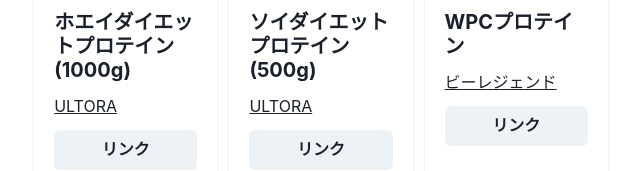
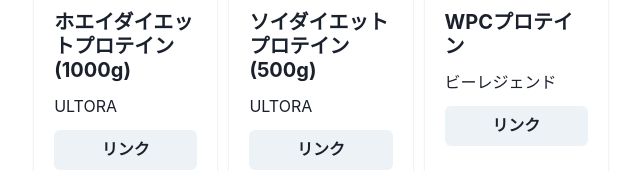
Before and after one commit to hntk03/proteins, a Next.js app: page / in a window 1280 px wide. Shown: the part 315-486 px from the top of the page, without its empty margins (319-959 px from the left). Built offline with nearby package versions, Linux system fonts and the light colour scheme.

Commit message:
add company

```diff
--- /dev/null
+++ b/src/components/company.js
@@ -0,0 +1,6 @@
+export default class Company {
+	constructor(name, url){
+		this.name = name;
+		this.url = url
+	}
+}
--- a/src/components/product.js
+++ b/src/components/product.js
@@ -1,3 +1,5 @@
+import Company from '../components/company';
+
 export default class Product {
 	constructor(name, company, imgUrl, tags, tastes){
 		this.name = name;
--- a/src/components/proteinCard.js
+++ b/src/components/proteinCard.js
@@ -1,7 +1,7 @@
 import { Heading, Image, Card, Stack,  CardHeader, CardBody, CardFooter } from '@chakra-ui/react';
 import { Button, Popover, PopoverTrigger, PopoverContent, PopoverArrow, PopoverCloseButton, PopoverBody } from '@chakra-ui/react';
 import { Tab, Tabs, TabList, TabPanels, TabPanel, Divider } from '@chakra-ui/react';
-import { Text } from '@chakra-ui/react';
+import { Text, Link } from '@chakra-ui/react';
 import Product from '../components/product';
 
 export default function ProteinCard({product}){
@@ -50,7 +50,7 @@ export default function ProteinCard({product}){
 
 				<Stack mt='6' spacing='3'>
 					<Heading size='md'>{product.name}</Heading>
-					<Text as='u'>{product.company}</Text>
+					<Link href={product.company.url}>{product.company.name}</Link>
 					{popover(product)}
 				</Stack>
 
--- a/src/components/proteinsDisplay.js
+++ b/src/components/proteinsDisplay.js
@@ -3,11 +3,15 @@ import Product from '../components/product';
 import ProteinTag from '../components/proteinTag';
 import Taste from '../components/taste';
 import Url from '../components/url';
+import Company from '../components/company';
 import { Text, SimpleGrid } from '@chakra-ui/react';
+
+const Ultra = new Company('ULTORA', 'https://ultora.co.jp/');
+const Belegend = new Company('ビーレジェンド', 'https://store.belegend.jp/');
 
 const p1 = new Product(
 	'ホエイダイエットプロテイン(1000g)',
-	'ULTORA',
+	Ultra,
 	'https://d2w53g1q050m78.cloudfront.net/ultoracojp/ec_assets/f528590ab77be8f8ff6a9d79399b144e0f9d5194-original.?1694423344',
 	[ ProteinTag.Whey ],
 	[
@@ -22,7 +26,7 @@ const p1 = new Product(
 
 const p2 = new Product(
 	'ソイダイエットプロテイン(500g)',
-	'ULTORA',
+	Ultra,
 	'https://d2w53g1q050m78.cloudfront.net/ultoracojp/ec_assets/be8b287d287d81d7717a469e36087ef148f8c78b-original.png?1696919045',
 	[ ProteinTag.Soy ],
 	[
@@ -40,7 +44,7 @@ const p2 = new Product(
 
 const p3 = new Product(
 	'WPCプロテイン',
-	'ビーレジェンド',
+	Belegend,
 	'https://store.belegend.jp/client_info/REALSTYLE/itemimage/BLPC07AP1/BLPC07AP_01.jpg',
 	[ ProteinTag.Whey ],
 	[
```
